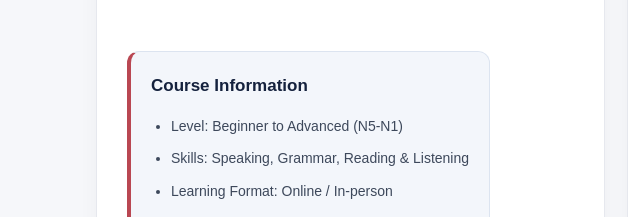
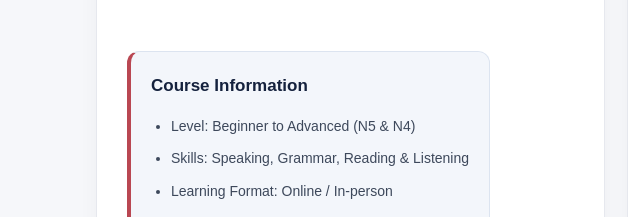
Before and after one commit to fardin02/khan-academy-website, a plain HTML site: page index.html in a window 1280 px wide. Shown: the part 1733-1950 px from the top of the page, 24-664 px from the left. Drawn offline with Linux system fonts and the light colour scheme.

Commit message:
First Cloudflare deployment

```diff
--- a/index.html
+++ b/index.html
@@ -108,7 +108,7 @@
                     </p>
 
                     </p> <div class="course-info-box"> <h4 data-en="Course Information" data-ja="コース情報"> Course Information </h4>
-                    <ul class="course-details"> <li data-en="Level: Beginner to Advanced" data-ja="レベル (N5-N1)：初級〜上級"> Level: Beginner to Advanced (N5-N1)</li>
+                    <ul class="course-details"> <li data-en="Level: Beginner to Advanced" data-ja="レベル (N5 & N4)：初級〜上級"> Level: Beginner to Advanced (N5 & N4)</li>
                     <li data-en="Skills: Speaking, Grammar, Reading & Listening" data-ja="学習内容：会話・文法・読解・聴解"> Skills: Speaking, Grammar, Reading & Listening </li>
                     <li data-en="Learning Format: Online / In-person" data-ja="授業形式：オンライン・対面授業"> Learning Format: Online / In-person </li> </ul>
                     <a class="text-link" href="#contact" data-en="Ask About This Course →" data-ja="このコースについて問い合わせる →"> Ask About This Course → </a> </div>
```
